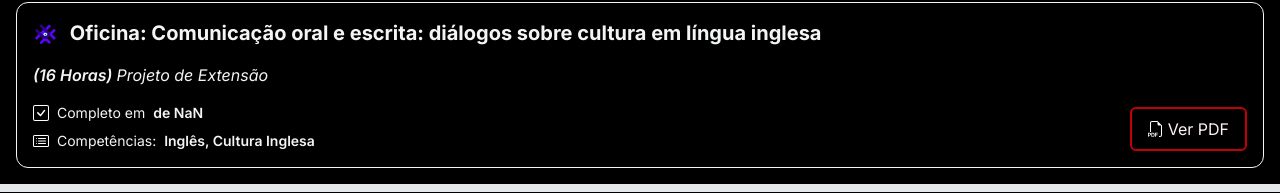
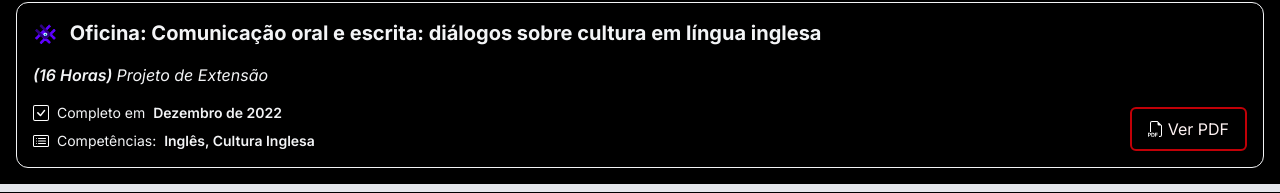
Before and after one commit to megaVE/certificate-gallery, a React (Vite) app: page / in a window 1280 px wide. Shown: the part 8482-8675 px from the top of the page. Built offline with nearby package versions, Linux system fonts and the light colour scheme.

Commit message:
Date fix for Oficina Comunicacao

```diff
--- a/src/data/course-list.ts
+++ b/src/data/course-list.ts
@@ -559,7 +559,7 @@ export const courseList: Course[] = [
 		description: "Projeto de Extensão",
 		tags: ["Inglês", "Cultura Inglesa"],
 		length: 16,
-		completedAt: new Date("22-12-2022"),
+		completedAt: new Date("2022-12-22"),
 		path: "misc/projeto-isf.pdf",
 	},
 ];
```
